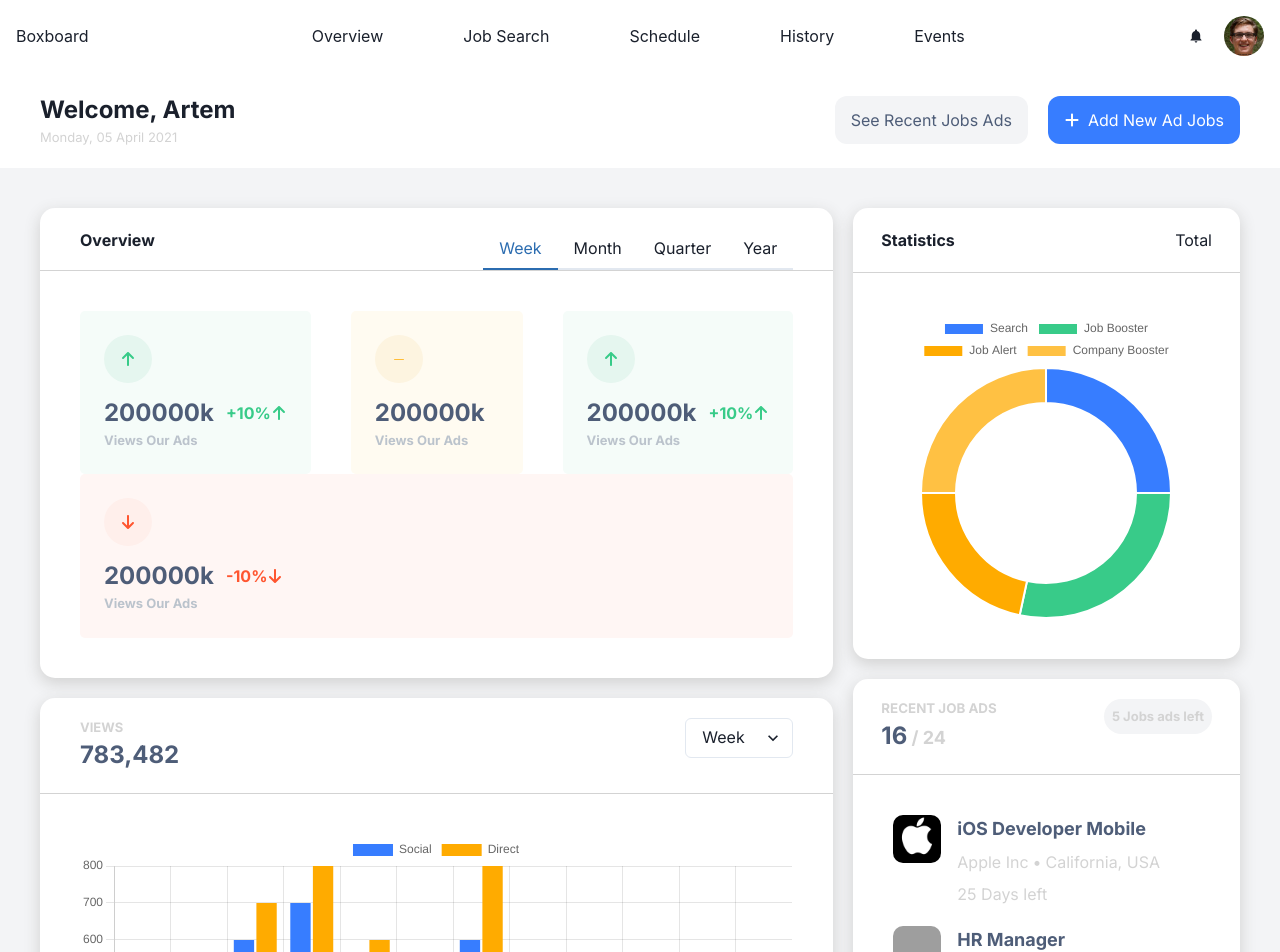
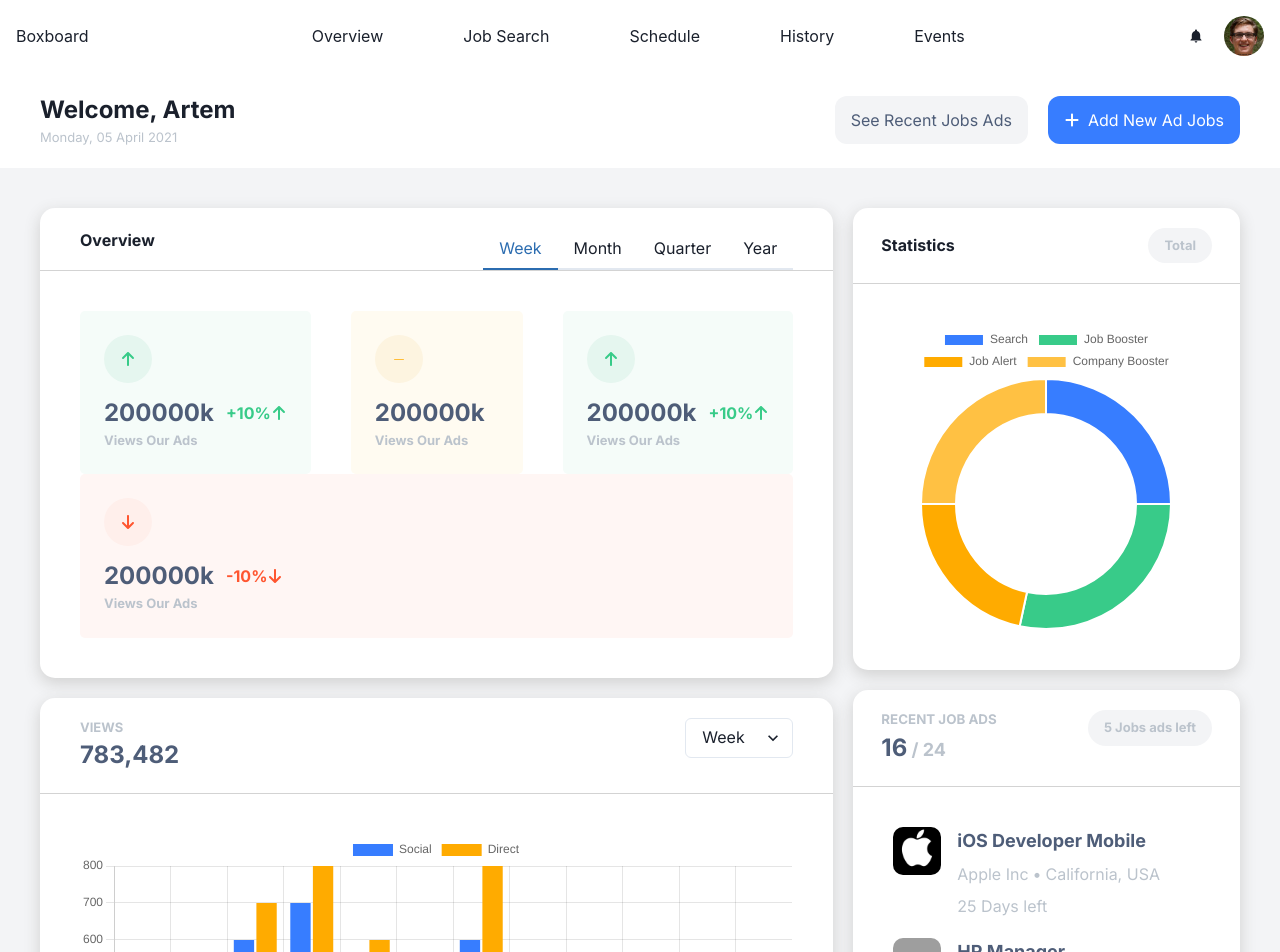
Before and after one commit to Raihan-21/baysa-hr-app, a Next.js app: page / in a window 1280 px wide. Shown: the top 952 px of the page. Built offline with nearby package versions, Linux system fonts and the light colour scheme; grey boxes are pictures that could not be loaded.

Commit message:
adjust text color

```diff
--- a/src/components/molecules/Heading.tsx
+++ b/src/components/molecules/Heading.tsx
@@ -13,7 +13,7 @@ const Heading = ({ buttonSection }: { buttonSection?: JSX.Element }) => {
         <Text fontWeight={"bold"} fontSize={"x-large"}>
           Welcome, Artem
         </Text>
-        <Text fontSize={"small"} color={"lightgray"}>
+        <Text fontSize={"small"} color={"thirdgray"}>
           Monday, 05 April 2021
         </Text>
       </Box>
--- a/src/components/molecules/Pills.tsx
+++ b/src/components/molecules/Pills.tsx
@@ -17,7 +17,7 @@ const Pills = ({
       justifyContent={"center"}
       alignItems={"center"}
       paddingY={2}
-      paddingX={2}
+      paddingX={4}
       color={textColor}
       backgroundColor={bgColor}
       borderRadius={50}
--- a/src/components/organisms/JobAd.tsx
+++ b/src/components/organisms/JobAd.tsx
@@ -17,10 +17,10 @@ const JobAd = ({ data }: { data: JobType }) => {
         <Text fontWeight={"bold"} fontSize={"large"} color={"secondarygray"}>
           {data.position}
         </Text>
-        <Flex color={"lightgray"} columnGap={1}>
+        <Flex color={"thirdgray"} columnGap={1}>
           <Text>{data.company}</Text>•<Text>{data.location}</Text>
         </Flex>
-        <Text color={"lightgray"}>{data.expiredDay} left</Text>
+        <Text color={"thirdgray"}>{data.expiredDay} left</Text>
       </VStack>
     </Flex>
   );
--- a/src/components/organisms/SectionGoals.tsx
+++ b/src/components/organisms/SectionGoals.tsx
@@ -52,7 +52,7 @@ const SectionGoals = () => {
           <Text fontWeight={"bold"} fontSize={"large"} color={"secondarygray"}>
             Financial Goals
           </Text>
-          <Text fontSize={"small"} color={"lightgray"}>
+          <Text fontSize={"small"} color={"thirdgray"}>
             Set your financial goals
           </Text>
         </Box>
--- a/src/components/organisms/SectionJobsAds.tsx
+++ b/src/components/organisms/SectionJobsAds.tsx
@@ -52,16 +52,16 @@ const SectionJobsAds = () => {
         paddingY={5}
       >
         <Box>
-          <Text fontWeight={"bold"} color={"lightgray"} fontSize={"smaller"}>
+          <Text fontWeight={"bold"} color={"thirdgray"} fontSize={"smaller"}>
             RECENT JOB ADS
           </Text>
-          <Text fontWeight={"bold"} color={"lightgray"} fontSize={"large"}>
+          <Text fontWeight={"bold"} color={"thirdgray"} fontSize={"large"}>
             <span className="!text-secondarygray text-[24px]">16</span> / 24
           </Text>
         </Box>
         <Pills
           text="5 Jobs ads left"
-          textColor="lightgray"
+          textColor="thirdgray"
           bgColor="bggray"
           boldText
         />
--- a/src/components/organisms/SectionStatistics.tsx
+++ b/src/components/organisms/SectionStatistics.tsx
@@ -23,6 +23,7 @@ ChartJS.register(
 );
 
 import Card from "@/components/organisms/Card";
+import Pills from "../molecules/Pills";
 
 const SectionStatistics = () => {
   const [chartData, setChartData] = useState({
@@ -39,12 +40,13 @@ const SectionStatistics = () => {
     <Card>
       <Flex
         justifyContent={"space-between"}
+        alignItems={"center"}
         borderBottom={"1px solid lightgray"}
         paddingX={7}
         paddingY={5}
       >
         <Text fontWeight={"bold"}>Statistics</Text>
-        <Text color={"secondaryGray"}>Total</Text>
+        <Pills text="Total" bgColor="bggray" textColor="thirdgray" boldText />
       </Flex>
       <Flex padding={10} columnGap={10} flexWrap={"wrap"}>
         <Doughnut data={chartData} options={{ cutout: 90 }} />
--- a/src/components/organisms/SectionViews.tsx
+++ b/src/components/organisms/SectionViews.tsx
@@ -66,7 +66,7 @@ const SectionViews = () => {
         paddingY={5}
       >
         <Box>
-          <Text fontWeight={"bold"} color={"lightgray"} fontSize={"small"}>
+          <Text fontWeight={"bold"} color={"thirdgray"} fontSize={"small"}>
             VIEWS
           </Text>
           <Text
```
